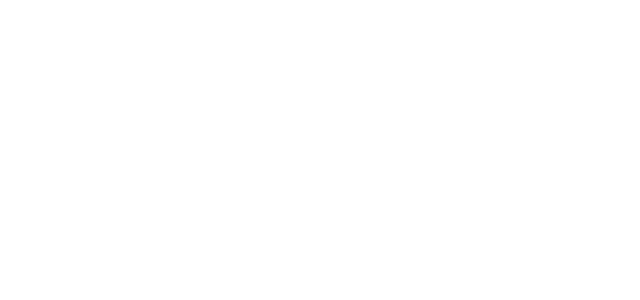
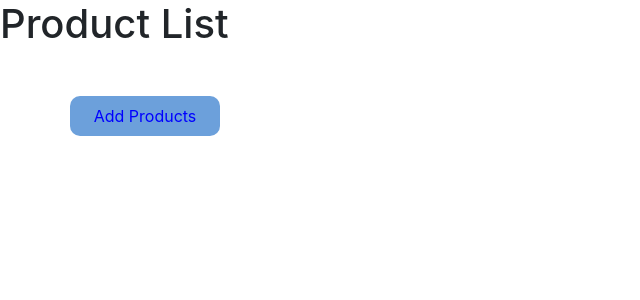
Before and after one commit to Ruchi0903/Farming-Management-System, a React (Create React App) app: page /ProductListing in a window 1280 px wide. Before the commit this address had no page. Shown: the top 300 px of the page, without its empty margins (0-640 px from the left). Built offline with nearby package versions, Linux system fonts and the light colour scheme; the HTML template or start-up script is replaced by a standard one.

Commit message:
product listing commit

```diff
--- a/src/App.js
+++ b/src/App.js
@@ -2,6 +2,7 @@
 import Signup from "./components/Signup"
 import Login from "./components/Login"
 import { BrowserRouter as Router, Routes, Route } from 'react-router-dom'
+import ProductListing from './components/ProductListing';
 
 
 function App() {
@@ -11,8 +12,10 @@
       <Routes>
         <Route path='/signup' element={<Signup />}/>
         <Route path='/login' element={<Login/>} />
+        <Route path='/ProductListing' element={<ProductListing/>} />
       </Routes>
     </Router>
+
     </>
   );
 }
--- /dev/null
+++ b/src/components/ProductListing.js
@@ -0,0 +1,13 @@
+import React from 'react'
+import './styles/ProductListing.css'
+
+export default function ProductListing() {
+  return (
+    <>
+        <div>
+            <h1>Product List</h1>
+            <button className="btn">Add Products</button>
+        </div>
+    </>
+  )
+}
--- /dev/null
+++ b/src/components/styles/ProductListing.css
@@ -0,0 +1,7 @@
+.btn{
+    width: 150px;
+    height: 40px;
+    border-radius: 10px;
+    color: blue;
+    background-color: rgb(108, 160, 219);
+}
```
